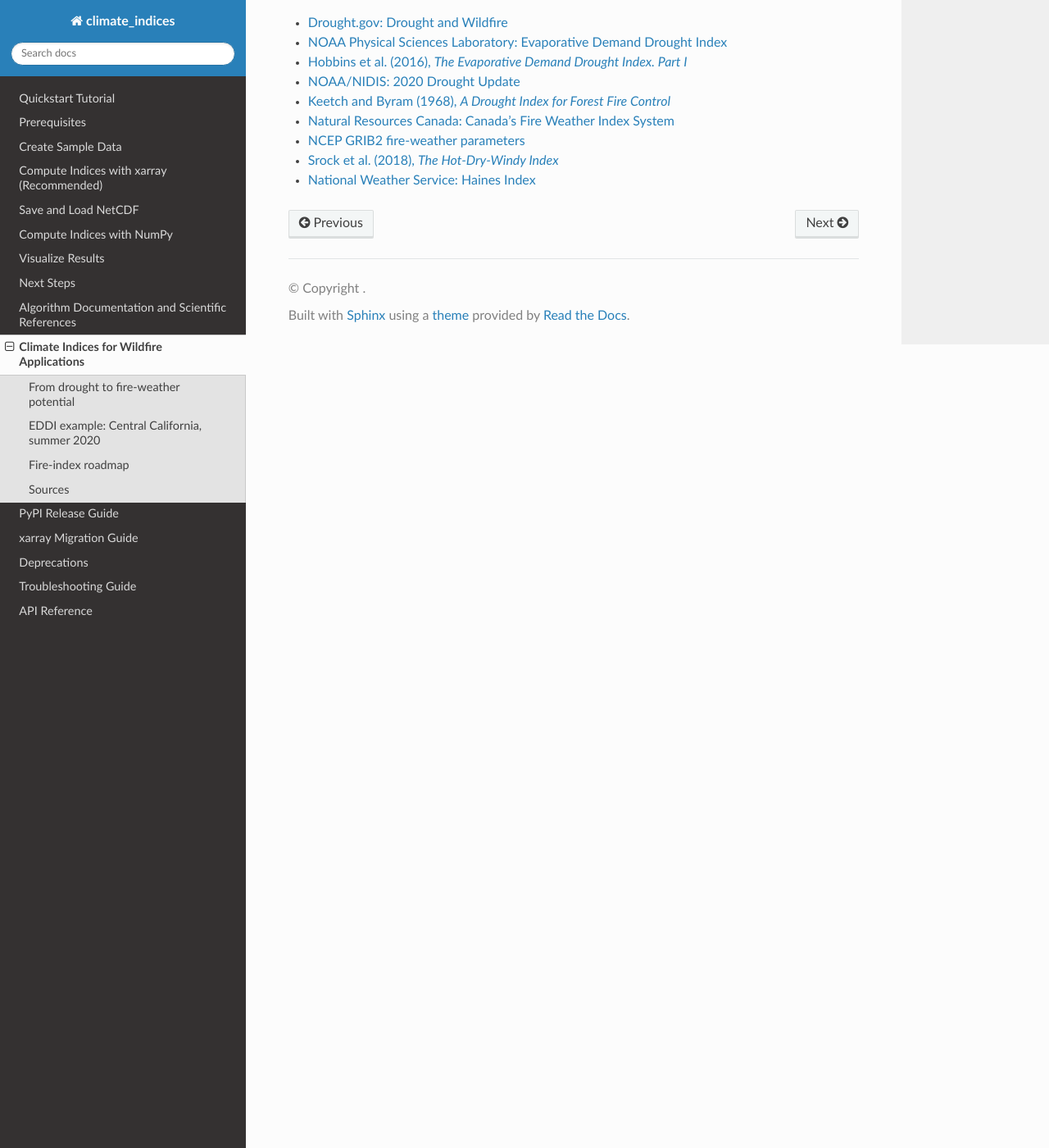
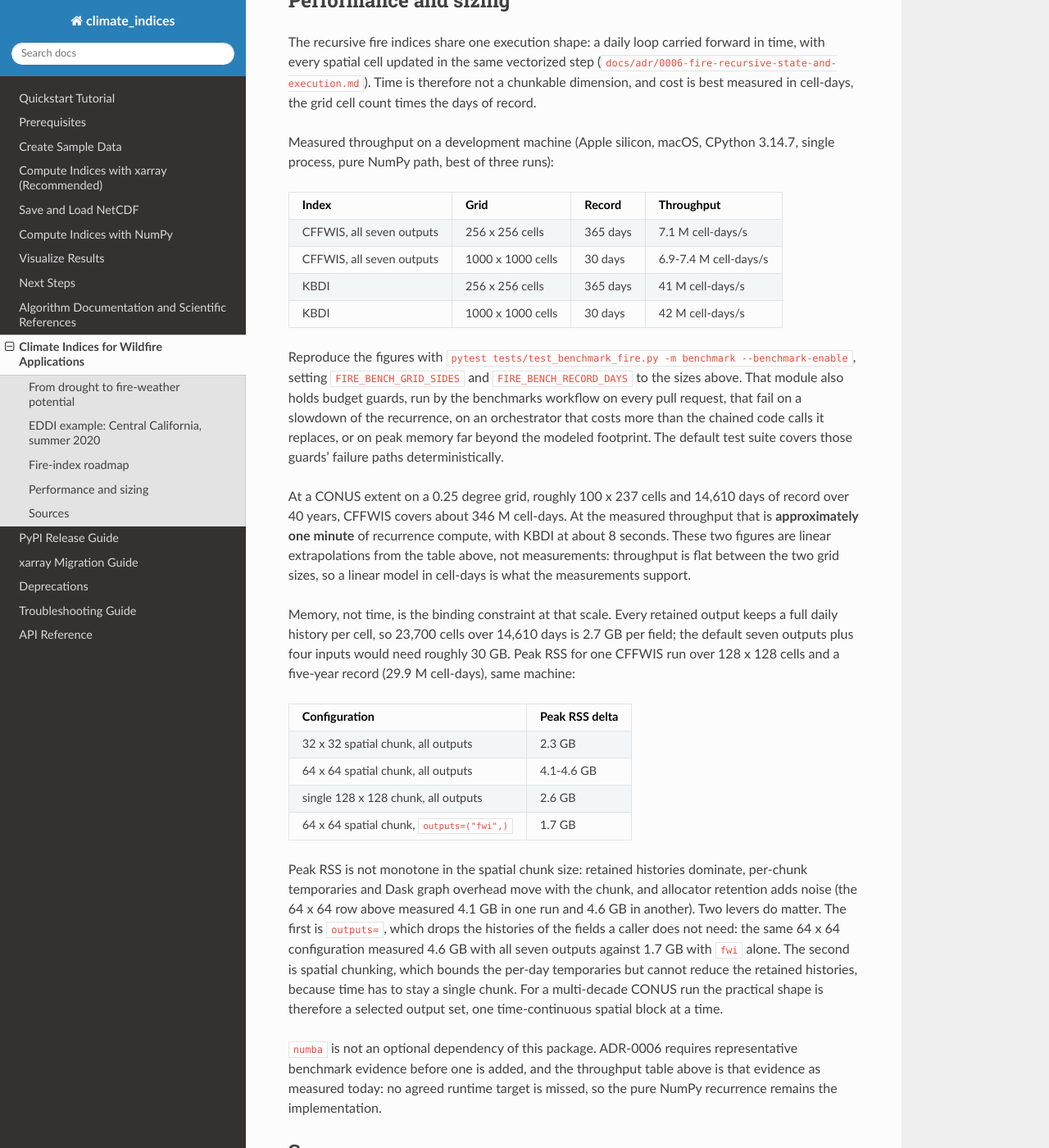
Before and after one commit to monocongo/climate_indices, a Sphinx documentation site: the page built from docs/wildfire_applications.rst, in a window 1280 px wide and 1400 px high, scrolled down 2739 px. Shown: the whole window at 82% size. Built offline with Sphinx 7.4.7 and the Read the Docs theme 3.1.0, drawn with Linux system fonts in a browser that asks for light colours; some of the changed text lies outside the part shown.

Commit message:
test(fire): add recursive-index scaling benchmarks and sizing guards
Benchmark CFFWIS and KBDI throughput in cell-days across grid sizes and
record lengths, measure the single-pass orchestrator against the separately
chained code calls, and record peak RSS across spatial chunk sizes and
output selection.

The budget guards fail on a slow recurrence, on an orchestrator that costs
more than the chained calls it replaces, and on peak RSS far beyond the
modeled footprint. Deterministic policy tests cover their failure paths in
the default suite, so the timing guards themselves stay out of it.

Publish the measured throughput, the CONUS extrapolation, and the memory
levers in the wildfire applications page.

The numba comparison in #812's task list is superseded by ADR-0006; the
measurements are recorded as the evidence that keeps the pure NumPy
recurrence in place.

```diff
--- a/docs/wildfire_applications.md
+++ b/docs/wildfire_applications.md
@@ -126,13 +126,75 @@ wind is doing. Both are computed from standard reanalysis fields, HDW from a
 vertical profile and Haines from the pressure levels its variant names.
 
 The [fire-family epic #793][fire-epic] tracks the rest of the family: an ERA5
-CONUS demonstration notebook, performance benchmarks for the recursive
-indices, and the scope decision on where the package stops relative to NFDRS
-and operational fire-behavior modeling.
+CONUS demonstration notebook (#811) and the scope decision on where the package
+stops relative to NFDRS and operational fire-behavior modeling (#813). The
+performance benchmarks for the recursive indices are published below.
 
 These remain meteorological and climatological indices. Epic #793
 explicitly excludes ignition probability, operational fire behavior, and fire
 occurrence modeling.
+
+## Performance and sizing
+
+The recursive fire indices share one execution shape: a daily loop carried
+forward in time, with every spatial cell updated in the same vectorized step
+(`docs/adr/0006-fire-recursive-state-and-execution.md`). Time is therefore not a
+chunkable dimension, and cost is best measured in cell-days, the grid cell count
+times the days of record.
+
+Measured throughput on a development machine (Apple silicon, macOS, CPython
+3.14.7, single process, pure NumPy path, best of three runs):
+
+| Index | Grid | Record | Throughput |
+| --- | --- | --- | --- |
+| CFFWIS, all seven outputs | 256 x 256 cells | 365 days | 7.1 M cell-days/s |
+| CFFWIS, all seven outputs | 1000 x 1000 cells | 30 days | 6.9-7.4 M cell-days/s |
+| KBDI | 256 x 256 cells | 365 days | 41 M cell-days/s |
+| KBDI | 1000 x 1000 cells | 30 days | 42 M cell-days/s |
+
+Reproduce the figures with `pytest tests/test_benchmark_fire.py -m benchmark
+--benchmark-enable`, setting `FIRE_BENCH_GRID_SIDES` and
+`FIRE_BENCH_RECORD_DAYS` to the sizes above. That module also holds budget
+guards, run by the benchmarks workflow on every pull request, that fail on a
+slowdown of the recurrence, on an orchestrator that costs more than the chained
+code calls it replaces, or on peak memory far beyond the modeled footprint. The
+default test suite covers those guards' failure paths deterministically.
+
+At a CONUS extent on a 0.25 degree grid, roughly 100 x 237 cells and 14,610 days
+of record over 40 years, CFFWIS covers about 346 M cell-days. At the measured
+throughput that is **approximately one minute** of recurrence compute, with KBDI
+at about 8 seconds. These two figures are linear extrapolations from the table
+above, not measurements: throughput is flat between the two grid sizes, so a
+linear model in cell-days is what the measurements support.
+
+Memory, not time, is the binding constraint at that scale. Every retained output
+keeps a full daily history per cell, so 23,700 cells over 14,610 days is 2.7 GB
+per field; the default seven outputs plus four inputs would need roughly 30 GB.
+Peak RSS for one CFFWIS run over 128 x 128 cells and a five-year record (29.9 M
+cell-days), same machine:
+
+| Configuration | Peak RSS delta |
+| --- | --- |
+| 32 x 32 spatial chunk, all outputs | 2.3 GB |
+| 64 x 64 spatial chunk, all outputs | 4.1-4.6 GB |
+| single 128 x 128 chunk, all outputs | 2.6 GB |
+| 64 x 64 spatial chunk, `outputs=("fwi",)` | 1.7 GB |
+
+Peak RSS is not monotone in the spatial chunk size: retained histories dominate,
+per-chunk temporaries and Dask graph overhead move with the chunk, and allocator
+retention adds noise (the 64 x 64 row above measured 4.1 GB in one run and
+4.6 GB in another). Two levers do matter. The first is `outputs=`, which drops
+the histories of the fields a caller does not need: the same 64 x 64
+configuration measured 4.6 GB with all seven outputs against 1.7 GB with `fwi`
+alone. The second is spatial chunking, which bounds the per-day temporaries but
+cannot reduce the retained histories, because time has to stay a single chunk.
+For a multi-decade CONUS run the practical shape is therefore a selected output
+set, one time-continuous spatial block at a time.
+
+`numba` is not an optional dependency of this package. ADR-0006 requires
+representative benchmark evidence before one is added, and the throughput table
+above is that evidence as measured today: no agreed runtime target is missed, so
+the pure NumPy recurrence remains the implementation.
 
 ## Sources
 
```
Also changed, not shown: 1 other file.
